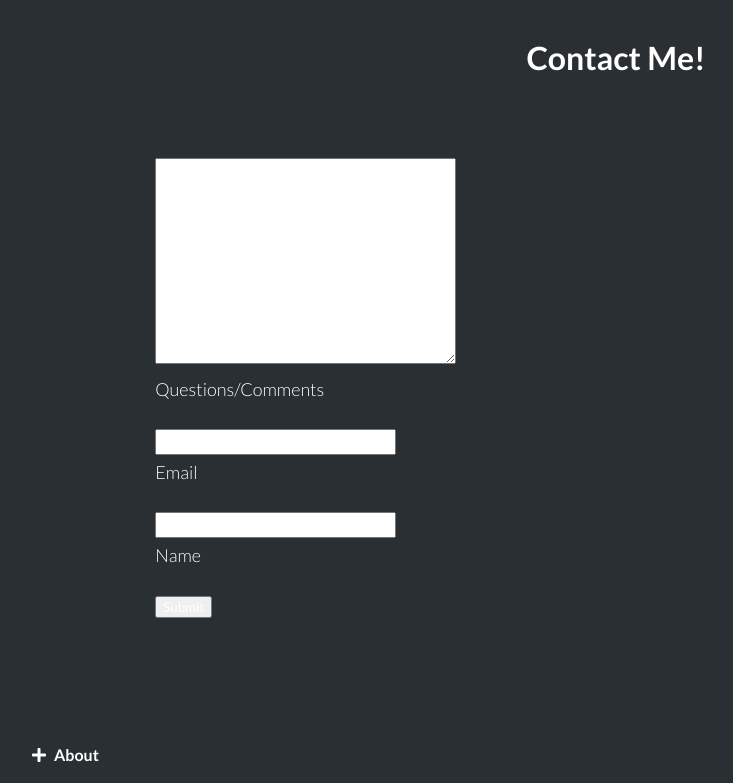
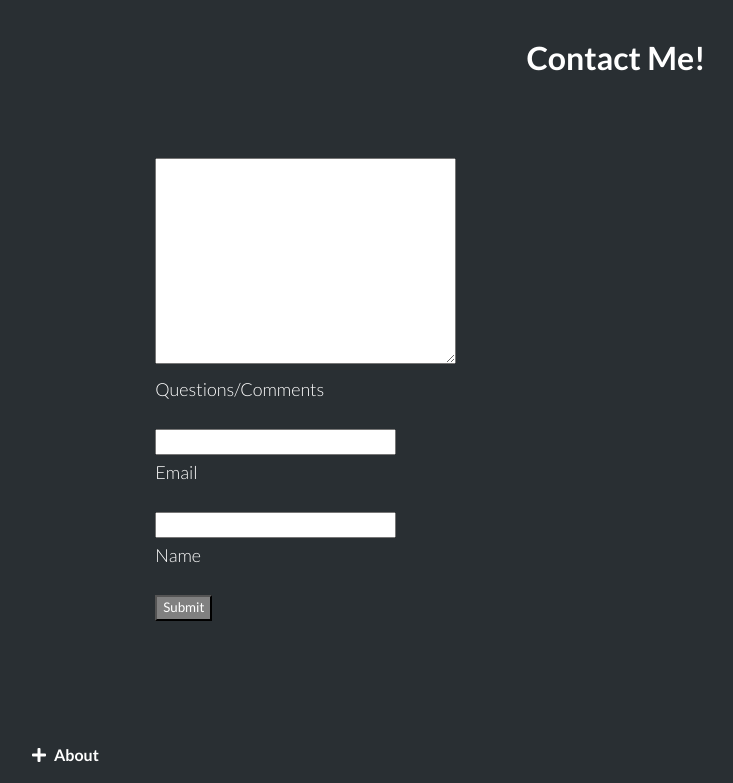
Before and after one commit to sandykaur2008/Travel-Site, a Flask app: page /contact in a window 1280 px wide. Shown: the part 199-982 px from the top of the page, without its empty margins (24-757 px from the left). Run offline with Flask 2, Linux system fonts and the light colour scheme; some libraries are stand-ins or nearby versions.

Commit message:
updated color of sumbit button

```diff
--- a/app/static/css/main.css
+++ b/app/static/css/main.css
@@ -325,4 +325,7 @@ ul.message-ul {
 li.message-li {
   color: blue; }
 
+input#submit {
+  background-color: grey; }
+
 /*# sourceMappingURL=main.css.map */
--- a/app/static/scss/main.scss
+++ b/app/static/scss/main.scss
@@ -204,3 +204,7 @@ ul.message-ul {
 li.message-li {
     @include color(blue);
 }
+
+input#submit {
+  background-color: grey;
+}
```
Also changed, not shown: 1 other file.
